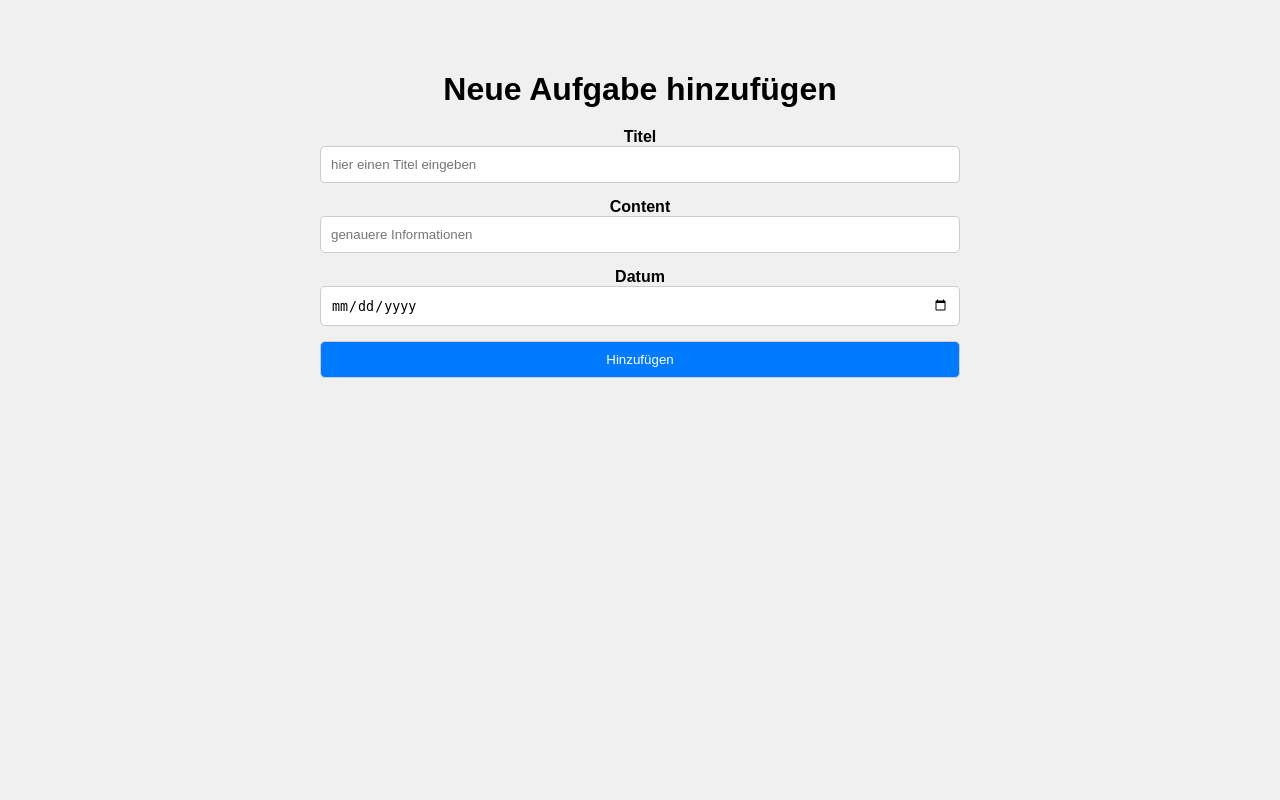
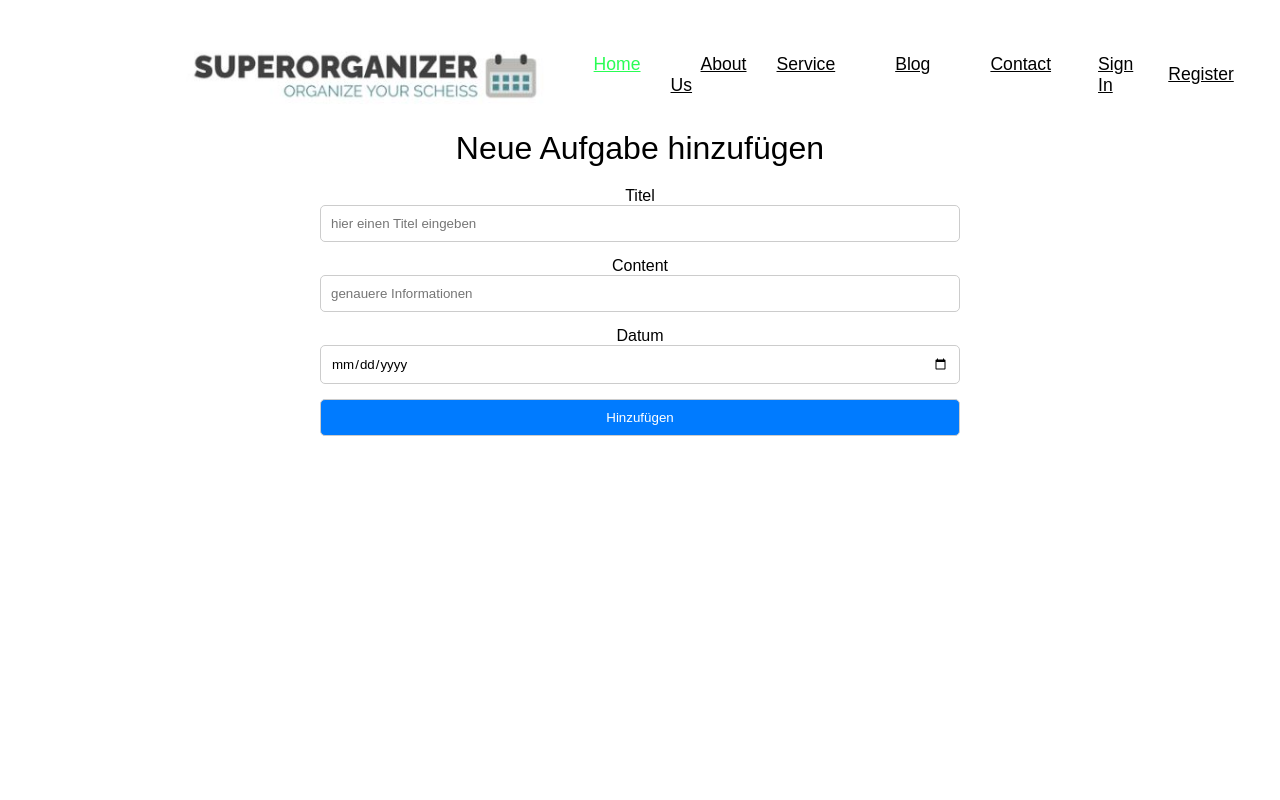
Before and after one commit to RN0L/Planer, a Flask app: template templates/hinzufügen.html in a window 1280 px wide. Run offline with Flask 3, Linux system fonts and the light colour scheme; the template is opened without the code that fills it, so the values that code supplies are empty.

Commit message:
hinzufügen der navbar in hinzufügen

```diff
--- a/templates/hinzufügen.html
+++ b/templates/hinzufügen.html
@@ -4,7 +4,9 @@
     <meta charset="UTF-8">
     <meta name="viewport" content="width=device-width, initial-scale=1.0">
     <title>Personal Planer - Login</title>
-    <style>body {
+    <style>
+    body {
+
         margin: 0;
         padding: 0;
         font-family: Arial, sans-serif;
@@ -20,6 +22,7 @@
 
     h1 {
         margin-bottom: 20px;
+        margin-top: 80px;
     }
 
     .form-group {
@@ -53,6 +56,127 @@
         box-shadow: 0 0 5px #007bff;
     }</style>
 </head>
+<header>
+    <style>
+        * {
+    padding: 0;
+    margin: 0;
+    box-sizing: border-box;
+    font-family: "Poppins", sans-serif;
+    font-weight: 500;
+    font-style: normal;
+
+}
+:root{
+    --bg-color: #ffffff;
+    --text-color: rgb(0, 0, 0);
+    --main-color: #29fd53;
+}
+body{
+    min-height: 100vh;
+    background: var(--bg-color);
+    color: var(--text-color);
+}
+header{
+    position: fixed;
+    width: 100%;
+    top: 0;
+    right: 0;
+    z-index: 1000;
+    display: flex;
+    align-items: center;
+    justify-content: space-between;
+    background: transparent;
+    padding: 28px 12%;
+    transition: all .50s ease;
+}
+.logo{
+    display: flex;
+    align-items: center;
+
+}
+.logo i {
+    color: var(--main-color);
+    font-size: 70px;
+    margin-right: 10px;
+}
+.navbar{
+    display: flex;
+    list-style: none;
+}
+.navbar a{
+    color: var(--text-color);
+    font-size: 1.1rem;
+    font-weight: 500;
+    padding: 5px 20;
+    margin: 5px 30px;
+    transition: all .50s ease;
+}
+.navbar a:hover{
+    color: var(--main-color);
+}
+.navbar a.active{
+    color: var(--main-color);
+}
+.main{
+    display: flex;
+    align-items: center;
+
+}
+.main a{
+    margin-right: 25px;
+    margin-left: 10px;
+    color: var(--text-color);
+    font-size: 1.1rem;
+    font-weight: 500;
+    transition: all .50s ease;
+
+}
+.user {
+    display: flex;
+    align-items: center;
+    color: var(--text-color);
+}
+
+.ri-user-fill {
+    color: var(--main-color);
+    font-size: 28px;
+    margin-right: 7px;
+}
+.main a:hover{
+    color: var(--main-color);
+}
+#menu-icon{
+    font-size: 35px;
+    color: var(--text-color);
+    cursor: pointer;
+    z-index: 10001;
+    display: none;
+
+}
+
+
+
+ </style>
+
+    <a href="#" class="logo"><i class="ri-home-smile-fill"></i>
+        <img src="Logo.JPG" alt="Logo" width="400px" >
+    </a>
+
+    <ul class="navbar">
+        <li><a href="#" class="active">Home</a></li>
+        <li><a href="#">About Us</a></li>
+        <li><a href="#">Service</a></li>
+        <li><a href="#">Blog</a></li>
+        <li><a href="#">Contact</a></li>
+    </ul>
+
+    <div class="main">
+        <i class="ri-user-fill"></i><a href="#"class="user">Sign In </a>
+        <a href="#">Register</a>
+        <div class="bx bx-menu" id="menu-icon"></div>
+    </div>
+</header>
 <body>
     <div class="container">
         <h1>Neue Aufgabe hinzufügen</h1>
```
